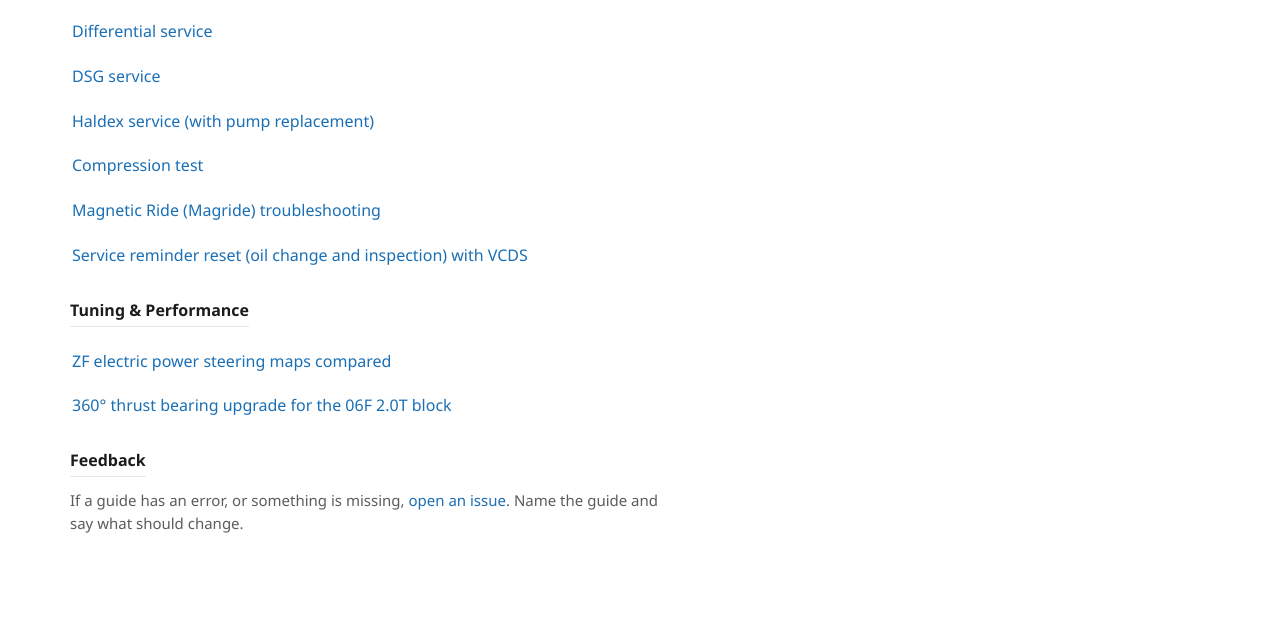
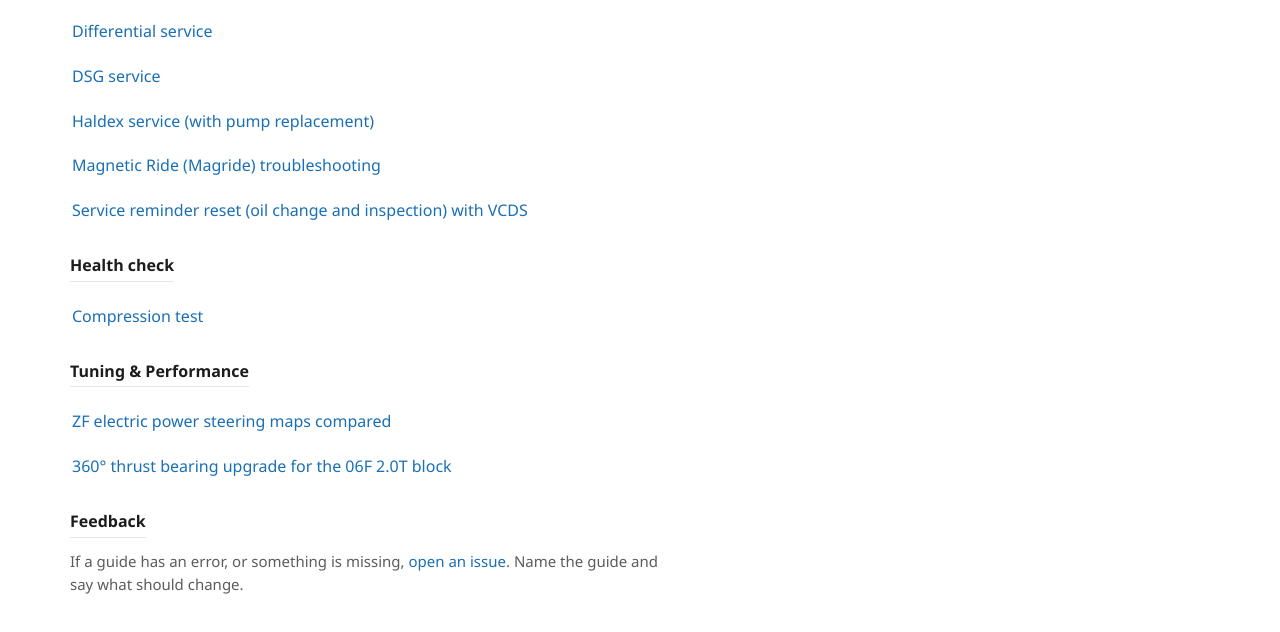
Before and after one commit to JMarkstrom/Audi_S3_8P, a plain HTML site: page index.html in a window 1280 px wide. Shown: the part 112-744 px from the top of the page. Drawn offline with Linux system fonts and the light colour scheme.

Commit message:
Give the compression test its own Health check section on the index.

```diff
--- a/index.html
+++ b/index.html
@@ -29,9 +29,14 @@
   <li><a href="differential_service.html">Differential service</a></li>
   <li><a href="dsg_service.html">DSG service</a></li>
   <li><a href="haldex_service.html">Haldex service (with pump replacement)</a></li>
-  <li><a href="compression_test.html">Compression test</a></li>
   <li><a href="magride_troubleshooting.html">Magnetic Ride (Magride) troubleshooting</a></li>
   <li><a href="service_reminder_reset.html">Service reminder reset (oil change and inspection) with VCDS</a></li>
+</ul>
+</section>
+<section>
+<h2>Health check</h2>
+<ul>
+  <li><a href="compression_test.html">Compression test</a></li>
 </ul>
 </section>
 <section>
```
